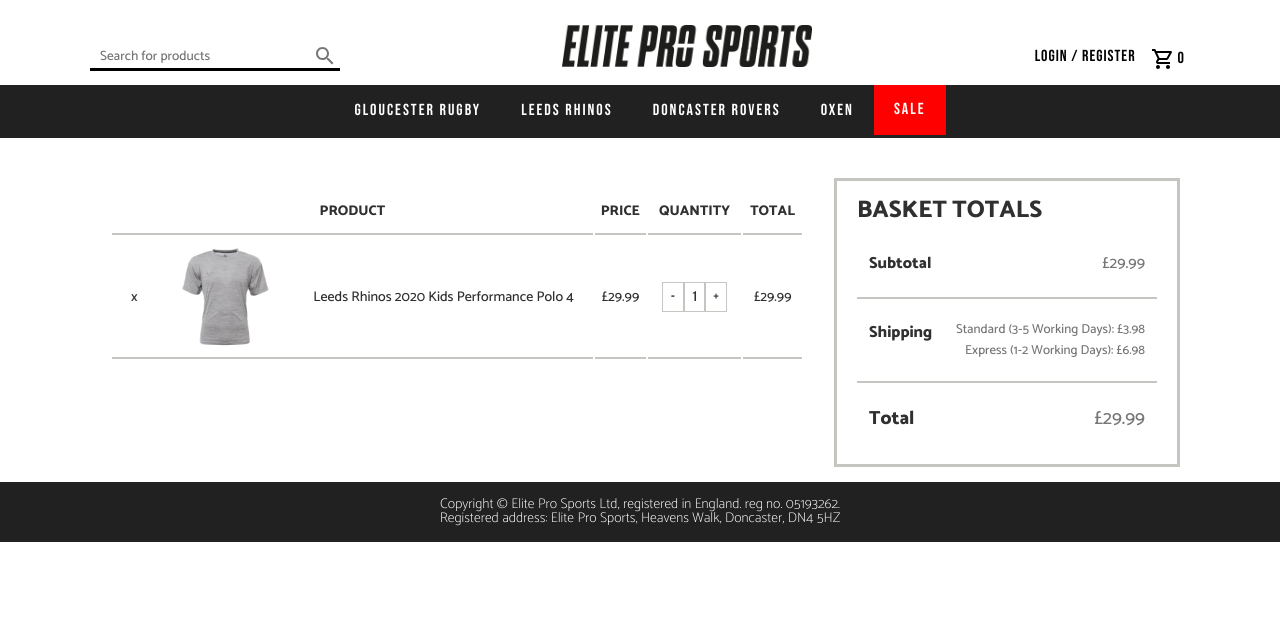
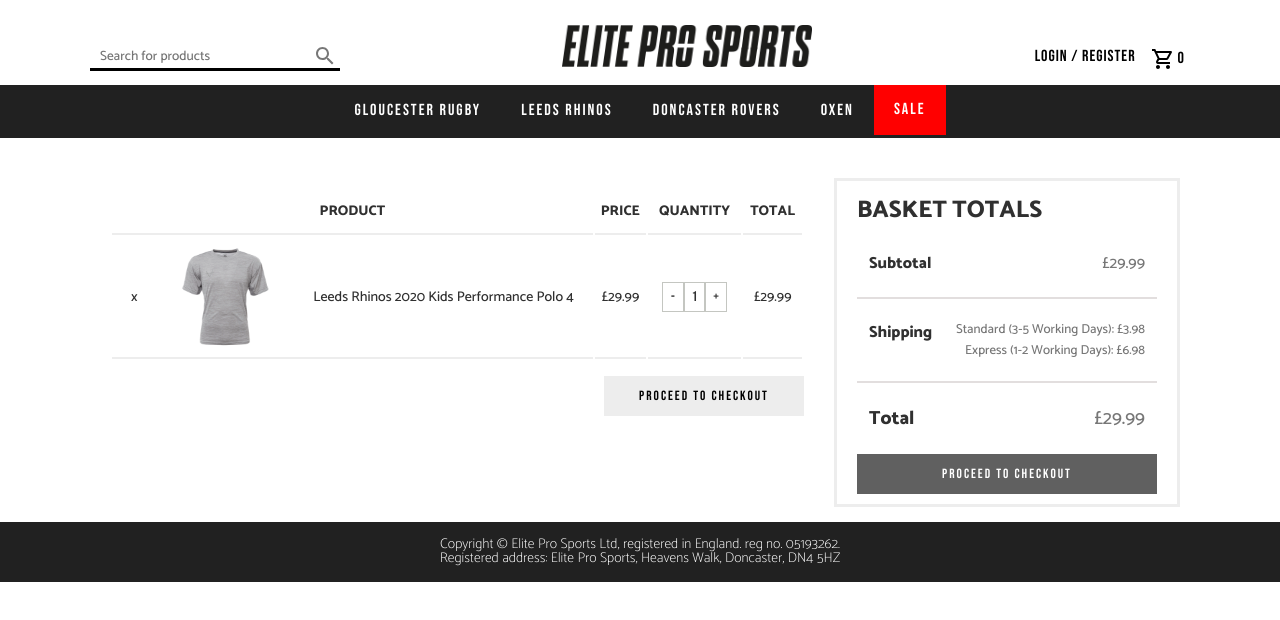
Before and after one commit to CraigJHorne/eps-website, a React (Create React App) app: page /checkout in a window 1280 px wide. Shown: the top 620 px of the page. Built offline with nearby package versions, Linux system fonts and the light colour scheme.

Commit message:
minor changes

```diff
--- a/src/Components/CheckoutLayout.css
+++ b/src/Components/CheckoutLayout.css
@@ -22,7 +22,7 @@
 }
 
 hr {
-	border: 1px solid #c4c6c1;
+	border: 1px solid #e2dede;
 }
 
 /* -- Style Main Container -- */
@@ -42,6 +42,7 @@
 	padding: 10px;
 	margin: 10px;
 	font-size: 14px;
+	text-align: right;
 }
 
 table {
@@ -51,7 +52,7 @@
 td, th {
 	text-align: center;
 	justify-content: center;
-	border-bottom: 2px solid #c4c6c1;
+	border-bottom: 2px solid #ededed;
 	padding: 10px 0px;
 }
 
@@ -91,13 +92,29 @@
 	color: #303030
 }
 
+.checkout__buttonTwo {
+	font-family: 'Bebas Neue', cursive;
+	letter-spacing: 2px;
+	background-color: #ededed;
+	color: #000000;
+	width: 200px;
+	height: 40px;
+	cursor: pointer;
+	margin-top: 15px;
+}
+
+
+.checkout__buttonTwo:hover {
+	background-color: #d0d0d0;
+}
+
 /* -- Style Calculations -- */
 
 .checkout__mainCalculations {
 	width: 300px;
 	margin: 10px;
 	padding: 10px 20px;
-	border: 3px solid #c4c6c1;
+	border: 3px solid #ededed;
 	font-size: 16px;
 }
 
@@ -131,3 +148,19 @@
 	font-size: 19px;
 	color: #777;
 }
+
+.checkout__buttonOne {
+	font-family: 'Bebas Neue', cursive;
+	letter-spacing: 2px;
+	background-color: #606060;
+	color: #ffffff;
+	width: 100%;
+	height: 40px;
+	cursor: pointer;
+}
+
+
+.checkout__buttonOne:hover {
+	background-color: #000000;
+	color: #ffffff;
+}
--- a/src/Components/CheckoutLayout.js
+++ b/src/Components/CheckoutLayout.js
@@ -1,5 +1,6 @@
 import React from 'react';
 import '../Components/CheckoutLayout.css';
+import { Link } from 'react-router-dom';
 
 
 
@@ -40,6 +41,8 @@
               </tr></tbody>
             </table>
 
+            <button className="checkout__buttonTwo" type="button">PROCEED TO CHECKOUT</button>
+
 
         </div>
 
@@ -56,9 +59,9 @@
               <div className="checkout__calculationsValue">
                 <div className="checkout__shippingValue">
                   <input type="radio" id="standard" name="shipping" value="standard" />
-                  <label for="standard">Standard (3-5 Working Days): £3.98</label><br />
+                  <label htmlFor="standard">Standard (3-5 Working Days): £3.98</label><br />
                   <input type="radio" id="express" name="shipping" value="express" />
-                  <label for="express">Express (1-2 Working Days): £6.98</label><br /></div>
+                  <label htmlFor="express">Express (1-2 Working Days): £6.98</label><br /></div>
               </div>
             </div>
             <hr />
@@ -67,6 +70,10 @@
               <div className="checkout__totalValue">£{checkoutPrice}</div>
             </div>
 
+            <Link to="/pay">
+                    <button className="checkout__buttonOne" type="button">PROCEED TO CHECKOUT</button>
+            </Link>
+
         </div>
 
     </div>
```
